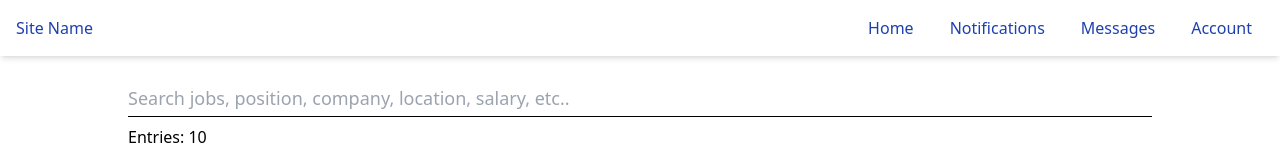
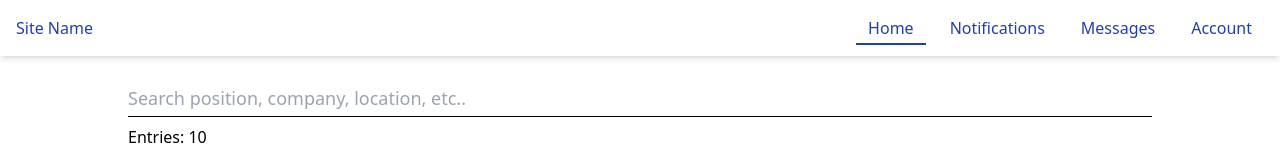
Before and after one commit to rymnd08/job-search, an Angular app: page /main in a window 1280 px wide. Shown: the top 162 px of the page. Built offline with nearby package versions, Linux system fonts and the light colour scheme.

Commit message:
add routerLinkActive on navs

```diff
--- a/src/app/components/nav/nav.component.html
+++ b/src/app/components/nav/nav.component.html
@@ -4,10 +4,31 @@
             <a routerLink="/main" class="text-blue-800 hover:text-blue-500">Site Name</a>
         </div>
         <ul class="inline-flex mx-4 md:mx-4 gap-5 md:gap-3">
-            <li><a routerLink="/main"><span class="hidden md:inline text-blue-800 hover:bg-blue-900 hover:text-white px-3 py-1 rounded-full">Home</span> <i class="bi bi-house-fill text-xl md:hidden text-blue-800 hover:text-blue-500"></i></a></li>
-            <li><a routerLink=""><span class="hidden md:inline text-blue-800 hover:bg-blue-900 hover:text-white px-3 py-1 rounded-full">Notifications</span><i class="bi bi-bell-fill text-xl md:hidden text-blue-800 hover:text-blue-500"></i></a></li>
-            <li><a routerLink=""><span class="hidden md:inline text-blue-800 hover:bg-blue-900 hover:text-white px-3 py-1 rounded-full">Messages</span><i class="bi bi-chat-dots-fill text-xl md:hidden text-blue-800 hover:text-blue-500"></i></a></li>
-            <li><a routerLink=""><span class="hidden md:inline text-blue-800 hover:bg-blue-900 hover:text-white px-3 py-1 rounded-full">Account</span><i class="bi bi-person-fill-gear text-xl md:hidden text-blue-800 hover:text-blue-500"></i></a></li>
+            <li>
+                <a routerLink="/main" >
+                    <span [routerLinkActive]="activeClass" class="hidden md:inline text-blue-800 hover:bg-blue-900 hover:text-white px-3 py-1 rounded-full"
+                    >Home</span>
+                    <i class="bi bi-house-fill text-xl md:hidden text-blue-800 hover:text-blue-500" title="Home" routerLinkActive="text-blue-500"></i>
+                </a>
+            </li>
+            <li>
+                <a routerLink="/notif" >
+                    <span [routerLinkActive]="activeClass" class="hidden md:inline text-blue-800 hover:bg-blue-900 hover:text-white px-3 py-1 rounded-full">Notifications</span>
+                    <i class="bi bi-bell-fill text-xl md:hidden text-blue-800 hover:text-blue-500" title="Notifications" routerLinkActive="text-blue-500"></i>
+                </a>
+            </li>
+            <li>
+                <a routerLink="/messages" >
+                    <span [routerLinkActive]="activeClass" class="hidden md:inline text-blue-800 hover:bg-blue-900 hover:text-white px-3 py-1 rounded-full">Messages</span>
+                    <i class="bi bi-chat-dots-fill text-xl md:hidden text-blue-800 hover:text-blue-500" title="Messages" routerLinkActive="text-blue-500"></i>
+                </a>
+            </li>
+            <li>
+                <a routerLink="/account" >
+                    <span [routerLinkActive]="activeClass" class="hidden md:inline text-blue-800 hover:bg-blue-900 hover:text-white px-3 py-1 rounded-full">Account</span>
+                    <i class="bi bi-person-fill-gear text-xl md:hidden text-blue-800 hover:text-blue-500" title="Account" routerLinkActive="text-blue-500"></i>
+                </a>
+            </li>
         </ul>
     </div>
 </div>
--- a/src/app/components/nav/nav.component.ts
+++ b/src/app/components/nav/nav.component.ts
@@ -10,5 +10,5 @@ import { RouterModule } from '@angular/router';
   styleUrl: './nav.component.css'
 })
 export class NavComponent {
-
+  activeClass = 'border-b-2 border-b-blue-800 rounded-none text-blue-500'
 }
--- a/src/app/components/search-jobs/search-jobs.component.html
+++ b/src/app/components/search-jobs/search-jobs.component.html
@@ -1,4 +1,4 @@
 <div class=" w-full border-b border-b-black  py-1 flex text-lg ">
-    <input type="text" placeholder="Search jobs, position, company, location, salary, etc.." class="  w-full focus:outline-none" #search (keyup)="handleClick(search.value)"  autofocus>
+    <input type="text" placeholder="Search position, company, location, etc.." class="  w-full focus:outline-none" #search (keyup)="handleClick(search.value)"  autofocus>
     <!-- <button class="bg-slate-600 py-1 px-2  text-white hover:bg-slate-700" (click)="handleClick(search.value)"><i class="bi bi-search"></i></button> -->
 </div>
```
